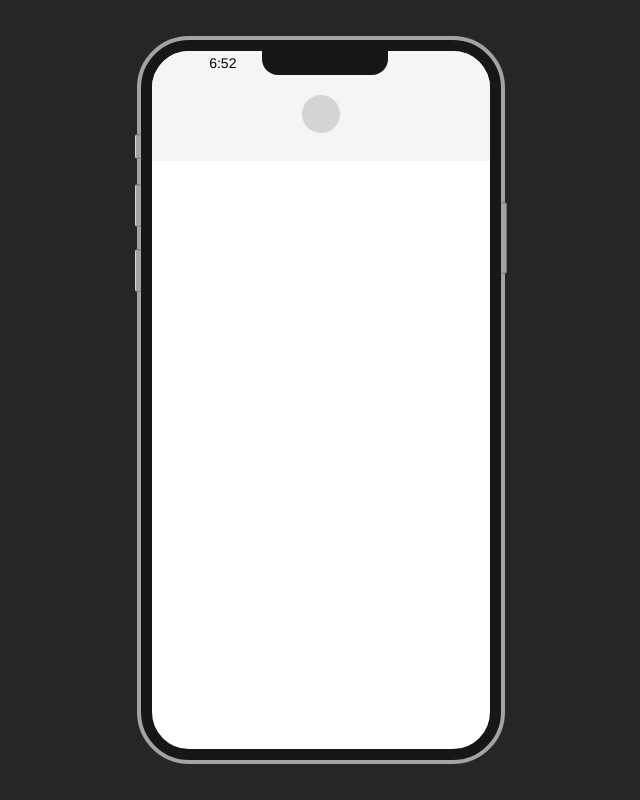
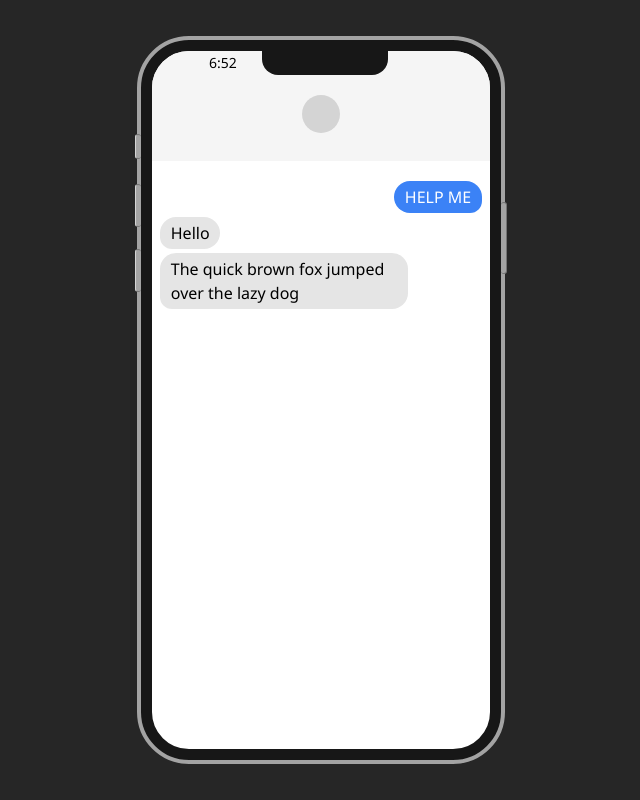
Before and after one commit to andrewchu16/andrewchu.ca, a SvelteKit app: page /english-creative-tool in a window 1280 px wide. Shown: the whole page, without its empty margins (319-959 px from the left). Built offline with nearby package versions, Linux system fonts and the light colour scheme; some icons are missing; a web font is replaced by a local one.

Commit message:
text bubbles

```diff
--- a/src/routes/english-creative-tool/+page.svelte
+++ b/src/routes/english-creative-tool/+page.svelte
@@ -45,7 +45,7 @@
                 </div>
                 <!-- Notch  -->
                 <div class="bg-neutral-900 rounded-b-2xl w-[46%] h-full" />
-                <div class="flex justify-center flex-grow -scale-x-100 text-xl">
+                <div class="flex justify-center flex-grow -scale-x-100 text-xl text-neutral-800">
                     <MaterialSymbolsBatteryHoriz050Rounded />
                 </div>
             </div>
@@ -57,7 +57,11 @@
             </div>
         </div>
         <!-- Message Body -->
-        <!--  -->
+        <div class="px-2 flex flex-col gap-1 pt-5">
+            <div class="blue-message message">HELP ME</div>
+            <div class="gray-message message">Hello</div>
+            <div class="gray-message message">The quick brown fox jumped over the lazy dog</div>
+        </div>
     </div>
 </div>
 
@@ -68,4 +72,18 @@
     :global(body) {
         @apply bg-neutral-800 w-screen h-screen flex justify-center items-center;
     }
+
+    .message {
+        @apply rounded-t-2xl max-w-[77%];
+        padding: 4px clamp(0px, calc(14px - 1%), 12px);
+    }
+
+    .blue-message {
+        @apply self-end rounded-bl-2xl rounded-br-xl bg-blue-500 text-white;
+    }
+
+    .gray-message {
+        @apply self-start rounded-br-2xl rounded-bl-xl bg-neutral-200;
+    }
+
 </style>
--- a/tailwind.config.cjs
+++ b/tailwind.config.cjs
@@ -4,7 +4,7 @@ module.exports = {
   theme: {
     extend: {
       fontFamily: {
-        'sans': ['Helvetica'],
+        'sans': ['Segoe UI'],
         'display': ['Climate Crisis'],
         'main': ['Sono']
       }
```
